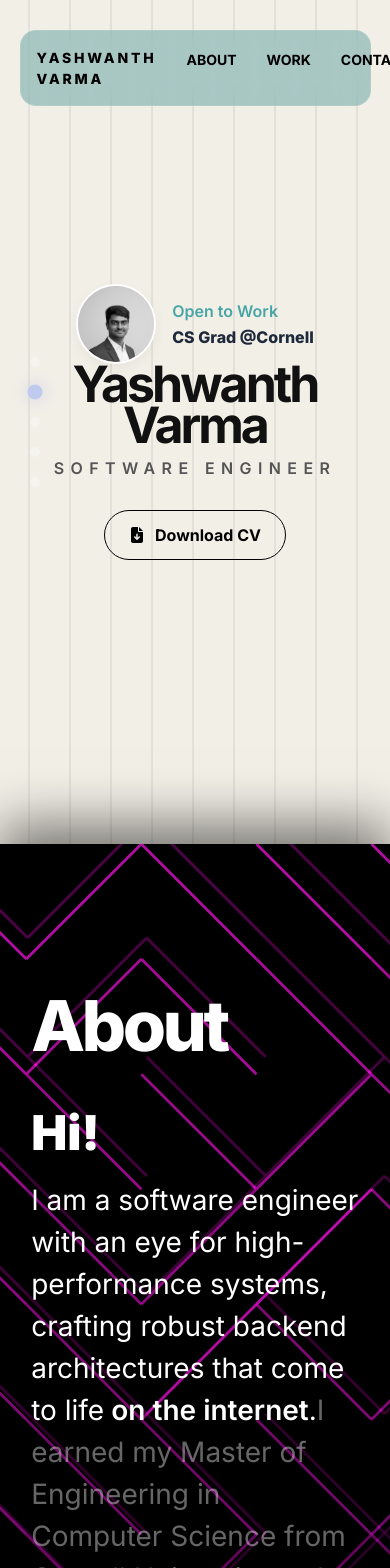
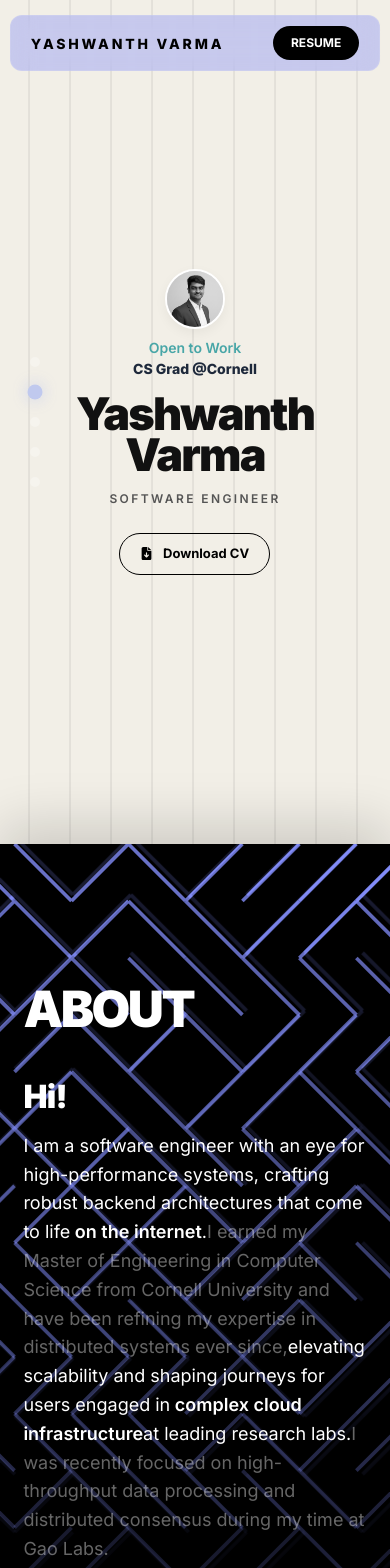
Before and after one commit to yashvarma2001/portfolio-project, a React (Vite) app: page / in a window 390 px wide. Shown: the top 1568 px of the page. Built offline with nearby package versions, Linux system fonts and the light colour scheme; a web font is replaced by a local one.

Commit message:
responsive added

```diff
--- a/src/App.css
+++ b/src/App.css
@@ -1,26 +1,101 @@
-/* 1. The Hero Wrapper */
+/* ==========================================================================
+   1. GLOBAL RESET & BASE
+   ========================================================================== */
+*, *::before, *::after {
+  box-sizing: border-box;
+  margin: 0;
+  padding: 0;
+}
+
+html {
+  scroll-behavior: smooth;
+  /* Helps with mobile "momentum" scrolling */
+  -webkit-overflow-scrolling: touch;
+}
+
+body {
+  background-color: #F2EFE7; /* Your Cream Base */
+  color: #1e293b; /* Your Slate Base */
+  -webkit-font-smoothing: antialiased;
+  -moz-osx-font-smoothing: grayscale;
+  line-height: 1.5;
+  overflow-x: hidden; /* Critical: Prevents side-scrolling on mobile */
+  width: 100%;
+}
+
+img {
+  max-width: 100%;
+  height: auto; /* Ensures aspect ratio is maintained */
+  display: block;
+}
+
+button {
+  cursor: pointer;
+  border: none;
+  background: none;
+  font-family: inherit; /* Ensures buttons don't revert to system fonts */
+}
+
+/* ==========================================================================
+   2. THE STICKY ARCHITECTURE (RESPONSIVE)
+   ========================================================================== */
+/* ==========================================================================
+   LAYOUT ENGINE FIX
+   ========================================================================== */
+
 .hero-sticky-wrapper {
+  position: -webkit-sticky;
   position: sticky;
   top: 0;
   height: 100vh;
+  height: 100dvh;
   width: 100%;
-  z-index: 1;
-  /* Optional: adds a slight slow-fade effect as you scroll */
+  z-index: 1; /* Hero stays behind */
   overflow: hidden;
 }
 
-/* 2. The Rest of the Site */
 .main-content {
   position: relative;
-  z-index: 2; /* Higher than Hero */
-  /* background-color: #000; Match your theme so it's opaque */
-  box-shadow: 0 -20px 50px rgba(0, 0, 0, 0.5); /* Adds depth to the "edge" */
+  z-index: 10; /* Sections sit on top */
+  background-color: #F2EFE7; /* Matches your cream base */
+  width: 100%;
+  /* This shadow helps define the "break" between Hero and Content */
+  box-shadow: 0 -20px 50px rgba(0, 0, 0, 0.15);
 }
 
-/* 3. Ensure sections inside main-content behave normally */
-.main-content > div,
+/* Ensure every section has top padding so headings aren't "stuck" */
 .main-content > section {
   position: relative;
-  /* background-color: inherit; */
+  padding-top: clamp(80px, 15vh, 150px); /* Responsive top gap */
+  padding-bottom: clamp(80px, 10vh, 120px);
   min-height: 100vh;
+  width: 100%;
+  display: flex;
+  flex-direction: column;
 }
+
+/* ==========================================================================
+   RESPONSIVE SPACING (IPAD & MOBILE)
+   ========================================================================== */
+
+@media (max-width: 1024px) {
+  .main-content > section {
+    padding-top: 100px; /* Uniform gap for iPads */
+  }
+}
+
+@media (max-width: 767px) {
+  .main-content > section {
+    padding-top: 80px; /* Sufficient gap for Mobile */
+    padding-bottom: 60px;
+  }
+
+  /* If the sticky hero feels jumpy on mobile,
+     you can disable stickiness for phones only: */
+  /*
+  .hero-sticky-wrapper {
+    position: relative;
+    height: auto;
+  }
+  */
+}
--- a/src/sections/About.css
+++ b/src/sections/About.css
@@ -1,7 +1,8 @@
+@import url('https://fonts.googleapis.com/css2?family=Inter:wght@400;600;800;900&display=swap');
+
 .about-section {
   position: relative;
   background-color: #000000;
-  /* Use the path you provided */
   background-image: url('../../assets/ssscribble.svg');
   background-size: cover;
   background-position: center;
@@ -12,45 +13,48 @@
   display: flex;
   align-items: center;
   justify-content: center;
-  padding: 100px 8%;
+  /* Responsive padding: smaller on mobile, larger on desktop */
+  padding: clamp(60px, 10vh, 120px) 5%;
   overflow: hidden;
-  box-sizing: border-box; /* Prevents the overflow on the right */
+  box-sizing: border-box;
   font-family: 'Inter', system-ui, sans-serif;
 }
 
-/* RESTORED: This is what creates the side-by-side layout */
+/* Layout Wrapper */
 .about-content-wrapper {
   position: relative;
   z-index: 10;
   display: grid;
-  grid-template-columns: 1fr 2.5fr; /* Left col for title, right for bio */
+  /* Default: Stacked for mobile */
+  grid-template-columns: 1fr;
   max-width: 1400px;
   width: 100%;
-  gap: 100px;
+  gap: 40px;
   align-items: flex-start;
 }
 
-/* Left Column Title */
+/* Massive Title */
 .massive-title {
-  font-size: clamp(60px, 8vw, 120px); /* Responsive sizing */
-  font-weight: 800;
+  /* Scales from 50px to 120px based on screen width */
+  font-size: clamp(50px, 12vw, 120px);
+  font-weight: 900;
   color: #FFFFFF;
   margin: 0;
-  line-height: 0.9;
+  line-height: 0.85;
   letter-spacing: -0.05em;
-  position: sticky; /* Keeps "About" visible as you read the bio */
-  top: 100px;
+  text-transform: uppercase;
 }
 
 /* Right Column Bio */
 .about-bio-col {
   display: flex;
   flex-direction: column;
-  gap: 40px;
+  gap: clamp(20px, 4vw, 40px);
 }
 
 .main-bio {
-  font-size: 28px; /* Restored large premium font */
+  /* Fluid typography: stays readable on all screens */
+  font-size: clamp(18px, 2.5vw, 28px);
   line-height: 1.5;
   color: #FFFFFF;
   margin: 0;
@@ -60,9 +64,10 @@
 .name-highlight {
   color: #FFFFFF;
   font-weight: 900;
-  font-size: 48px;
-  display: block; /* Moves name to its own line for impact */
+  font-size: clamp(32px, 5vw, 56px);
+  display: block;
   margin-bottom: 10px;
+  letter-spacing: -0.02em;
 }
 
 .white-highlight {
@@ -71,7 +76,7 @@
 }
 
 .muted-text {
-  color: rgba(255, 255, 255, 0.4); /* The "faded" designer look */
+  color: rgba(255, 255, 255, 0.4);
 }
 
 /* Background Animation */
@@ -80,7 +85,7 @@
   position: absolute;
   inset: 0;
   background: inherit;
-  opacity: 0.3;
+  opacity: 0.2; /* Lowered slightly for better text contrast */
   animation: scribble-drift 40s linear infinite;
   pointer-events: none;
   z-index: 1;
@@ -88,20 +93,48 @@
 
 @keyframes scribble-drift {
   0% { transform: scale(1); }
-  50% { transform: scale(1.1) translateX(20px); }
+  50% { transform: scale(1.05) translateX(10px); }
   100% { transform: scale(1); }
 }
 
-/* Responsive: Stack them on Mobile */
-@media (max-width: 1024px) {
+/* ==========================================================================
+   RESPONSIVE BREAKPOINTS
+   ========================================================================== */
+
+/* --- IPADS & LAPTOPS (1024px +) --- */
+@media (min-width: 1024px) {
   .about-content-wrapper {
-    grid-template-columns: 1fr;
-    gap: 40px;
-    padding-top: 50px;
+    /* Restore side-by-side layout */
+    grid-template-columns: 1fr 2.2fr;
+    gap: 80px;
   }
 
   .massive-title {
-    font-size: 70px;
-    position: static;
+    position: sticky;
+    top: 120px;
   }
 }
+
+/* --- LARGE DESKTOPS (1440px +) --- */
+@media (min-width: 1440px) {
+  .about-content-wrapper {
+    grid-template-columns: 1fr 2.5fr;
+    gap: 120px;
+  }
+}
+
+/* --- MOBILE SPECIFIC FIXES --- */
+@media (max-width: 480px) {
+  .about-section {
+    padding: 80px 6%;
+  }
+
+  .main-bio {
+    line-height: 1.6; /* More breathing room for small screens */
+  }
+
+  .massive-title {
+    /* Align "About" to center or left on small phones */
+    text-align: left;
+  }
+}
--- a/src/sections/Education.css
+++ b/src/sections/Education.css
@@ -109,7 +109,7 @@
 .edu-school {
   font-size: 32px;
   font-weight: 600;
-  color: #52057B; /* Purple Accent */
+  color: #818CF8; /* Purple Accent */
   margin-bottom: 15px;
 }
 
@@ -159,11 +159,6 @@
 
 .edu-item.active .mark-main {
   width: 50px;
-  background: #52057B;
+  background: #818CF8;
   box-shadow: 0 0 15px rgba(82, 5, 123, 0.3);
 }
-
-.edu-item.active .mark-sub {
-  background: #52057B;
-  opacity: 1;
-}
--- a/src/sections/Hero.css
+++ b/src/sections/Hero.css
@@ -8,7 +8,8 @@
   display: flex;
   align-items: center;
   justify-content: center;
-  font-family:  "Inter", sans-serif;
+  font-family: "Inter", sans-serif;
+  padding: 0 5%;
 }
 
 /* Moving Grid Logic */
@@ -37,19 +38,17 @@
 /* Navigation Bar */
 .hero-nav {
   position: absolute;
-  top: 30px;
-  width: 90%;
+  top: 20px;
+  width: 92%;
+  max-width: 1200px;
   z-index: 50;
   display: flex;
   justify-content: space-between;
-  padding: 16px;
-  background: rgba(0, 106, 113, 0.3);
-
-  /* This makes the "blur" effect actually visible through the transparency */
+  align-items: center;
+  padding: 12px 24px;
+  background-color: #818df861;
   backdrop-filter: blur(12px);
-  -webkit-backdrop-filter: blur(12px); /* For Safari support */
-
-  /* Adding a very faint light border helps define the edges on a busy background */
+  -webkit-backdrop-filter: blur(12px);
   border: 1px solid rgba(255, 255, 255, 0.1);
   border-radius: 16px;
 }
@@ -62,12 +61,17 @@
   letter-spacing: 0.2em;
 }
 
+.nav-links {
+  display: flex;
+  align-items: center;
+}
+
 .nav-links a {
-  margin-left: 30px;
+  margin-left: 20px;
   text-decoration: none;
   color: black;
   font-weight: 700;
-  font-size: 14px;
+  font-size: 13px;
   text-transform: uppercase;
   transition: opacity 0.2s;
 }
@@ -76,65 +80,71 @@
 .hero-content {
   position: relative;
   z-index: 10;
-  /* text-align: center; */
+  width: 100%;
+  max-width: 1100px;
 }
 
 .profile-header {
   display: flex;
   align-items: center;
   gap: 16px;
-  /* margin-bottom: 32px; */
   justify-content: center;
+  margin-bottom: 15px;
 }
 
 .profile-image {
-  width: 80px;
-  height: 80px;
+  width: clamp(60px, 8vw, 80px);
+  height: clamp(60px, 8vw, 80px);
   border-radius: 50%;
   background: #ddd;
   overflow: hidden;
   border: 2px solid white;
   box-shadow: 0 4px 12px rgba(0,0,0,0.05);
+  flex-shrink: 0;
 }
 
 .profile-image img {
   width: 100%;
+  height: 100%;
+  object-fit: cover;
   filter: grayscale(1);
 }
 
+.status-info {
+  display: flex;
+  flex-direction: column;
+}
+
 .status-label {
-  font-size: 16px;
+  font-size: clamp(14px, 1.5vw, 16px);
   color: #48A6A7;
-  margin-bottom: 2px;
   font-weight: 600;
-  /* text-transform: uppercase;  */
 }
 
 .status-company {
   font-weight: 800;
-  font-size: 16px;
+  font-size: clamp(14px, 1.5vw, 16px);
   margin: 0;
-  /* color: #006A71; */
 }
 
 .dot { color: #22c55e; }
 
 .hero-title {
-  font-size: clamp(50px, 12vw, 130px);
-  line-height: 0.82;
-  /* font-weight: 900; */
-  /* text-transform: uppercase; */
+  font-size: clamp(45px, 11vw, 130px);
+  line-height: 0.85;
+  font-weight: 900;
   letter-spacing: -0.06em;
   color: #111;
   text-align: center;
+  margin: 10px 0;
 }
 
 .hero-subtitle {
-  font-size: 16px;
+  font-size: clamp(12px, 1.5vw, 16px);
   font-weight: 600;
   color: #555;
   text-transform: uppercase;
-  letter-spacing: 0.4em;
+  letter-spacing: clamp(0.1em, 0.4em, 0.4em);
   margin-top: 10px;
   text-align: center;
 }
@@ -146,18 +156,13 @@
   padding: 8px 18px;
   border-radius: 100px;
   font-weight: 600;
-  font-size: 14px;
+  font-size: 13px;
   transition: transform 0.2s ease;
-}
-
-.nav-resume-btn:hover {
-  transform: scale(1.05);
-  background: #333;
 }
 
 /* Hero Action Layout */
 .hero-actions {
-  margin-top: 30px;
+  margin-top: 35px;
   display: flex;
   justify-content: center;
 }
@@ -173,6 +178,7 @@
   border-radius: 100px;
   font-weight: 700;
   text-decoration: none;
+  font-size: 14px;
   transition: all 0.3s ease;
 }
 
@@ -180,3 +186,70 @@
   background: #000;
   color: #fff;
 }
+
+/* ==========================================================================
+   5. RESPONSIVE BREAKPOINTS
+   ========================================================================== */
+
+/* --- TABLETS / IPAD --- */
+@media (max-width: 991px) {
+  .hero-nav {
+    top: 15px;
+    padding: 10px 20px;
+  }
+
+  .nav-links a {
+    margin-left: 15px;
+    font-size: 12px;
+  }
+
+  .hero-actions {
+    margin-top: 25px;
+  }
+}
+
+/* --- MOBILE PHONES --- */
+@media (max-width: 767px) {
+  .hero-nav {
+    width: 95%;
+    border-radius: 12px;
+  }
+
+  /* Hide regular links on mobile, only show Resume button */
+  .nav-links a:not(.nav-resume-btn) {
+    display: none;
+  }
+
+  .profile-header {
+    flex-direction: column;
+    text-align: center;
+    gap: 8px;
+  }
+
+  .status-info {
+    align-items: center;
+  }
+
+  .hero-title {
+    line-height: 0.9;
+    letter-spacing: -0.04em;
+    margin: 15px 0;
+  }
+
+  .hero-subtitle {
+    letter-spacing: 0.2em;
+    padding: 0 10px;
+  }
+
+  .hero-download-link {
+    padding: 10px 20px;
+    font-size: 13px;
+  }
+}
+
+/* --- LARGE LAPTOPS --- */
+@media (min-width: 1440px) {
+  .hero-title {
+    font-size: 145px;
+  }
+}
```
Also changed, not shown: src/sections/Experience.css (+190 -127 lines), assets/bg1.svg, assets/ssscribble.svg.
